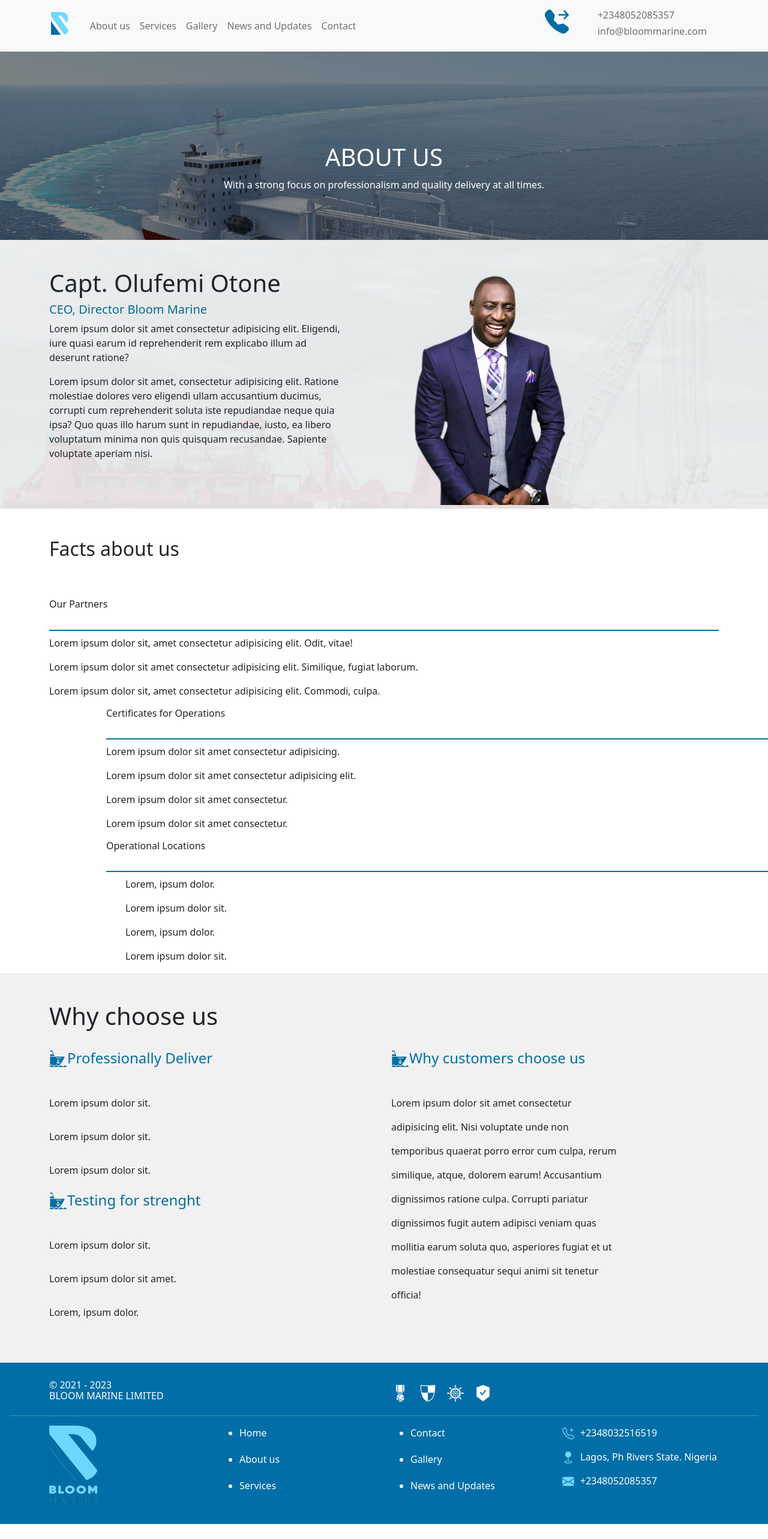
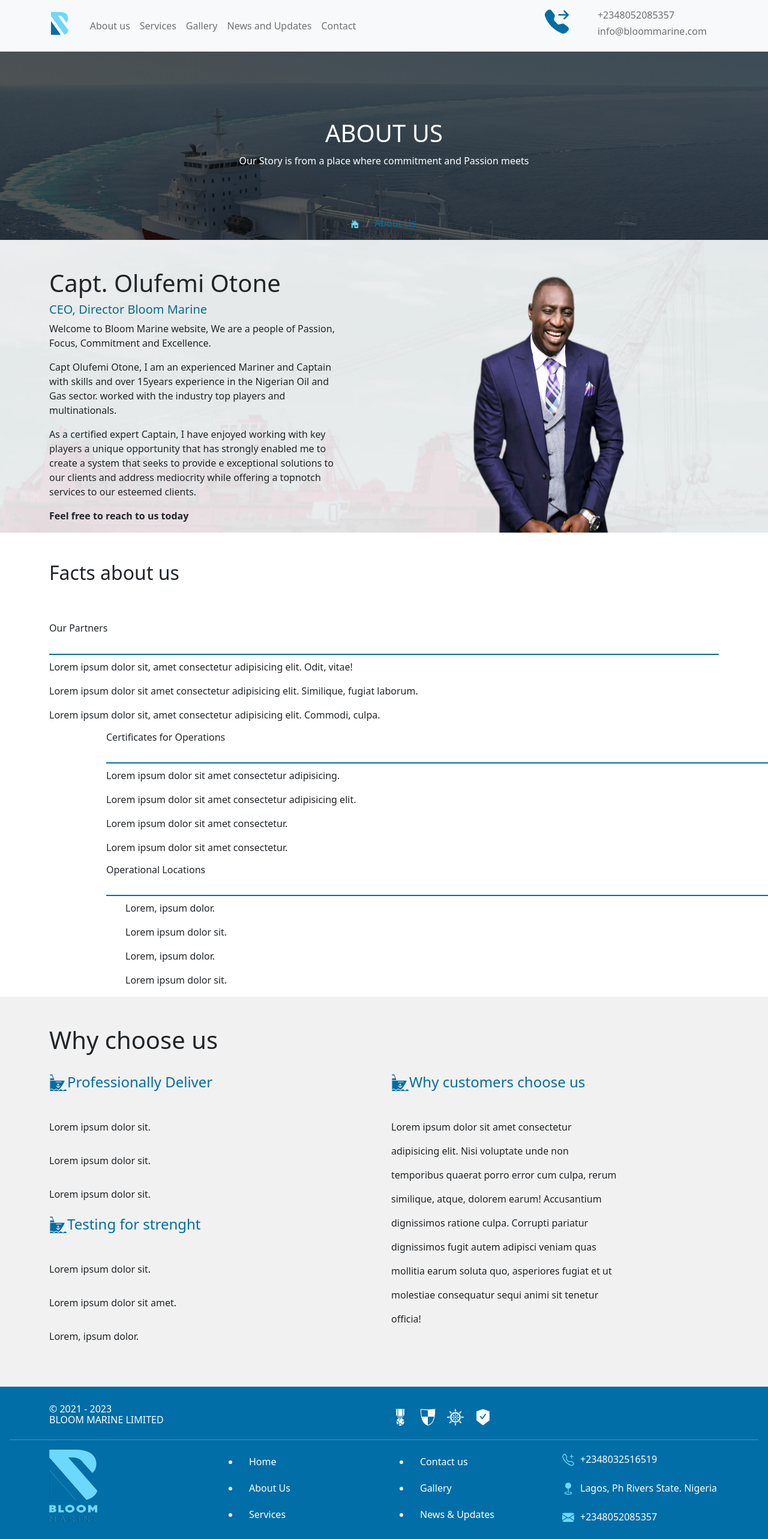
Before and after one commit to joseph-anselm/bloom, a Next.js app: page /about in a window 1280 px wide. Shown: the top 2566 px of the page at 60% size. Before the commit the page ends 2541 px from the top, so only its background shows below. Built offline with nearby package versions, Linux system fonts and the light colour scheme.

Commit message:
Bloom Marine fix

```diff
--- a/components/footer.js
+++ b/components/footer.js
@@ -1,6 +1,6 @@
 import React from "react";
 import Image from "next/image";
-import { Container, Row, Col, Button, Card } from "react-bootstrap";
+import { Container, Row, Col, Button, Card, Nav } from "react-bootstrap";
 import styles from "../styles/footer.module.css";
 import * as Icon from "react-bootstrap-icons";
 import * as IconName from "react-icons/gi";
@@ -39,24 +39,36 @@ export default function Footer() {
                 alt="footer logo"
                 src="/logo1.png"
                 width={80}
-                height={130}
+                height={120}
               />
             </Col>
             <Col xs={12} md={3} className={styles.footerlinks}>
               <ul>
-                <li>Home</li>
-                <li>About us</li>
-                <li>Services</li>
+                <li>
+                  <Nav.Link href="/">Home</Nav.Link>
+                </li>
+                <li>
+                  <Nav.Link href="/about">About Us</Nav.Link>
+                </li>
+                <li>
+                  <Nav.Link href="/services">Services</Nav.Link>
+                </li>
               </ul>
             </Col>
             <Col xs={12} md={3} className={styles.footerlinks}>
               <ul>
-                <li>Contact</li>
-                <li>Gallery</li>
-                <li>News and Updates</li>
+                <li>
+                  <Nav.Link href="/contact">Contact us</Nav.Link>
+                </li>
+                <li>
+                  <Nav.Link href="/Gallery">Gallery</Nav.Link>
+                </li>
+                <li>
+                  <Nav.Link href="/news">News & Updates</Nav.Link>
+                </li>
               </ul>
             </Col>
-            <Col xs={12} md={3}>
+            <Col xs={12} md={3} className={styles.footerlinks}>
               <p>
                 <Icon.TelephonePlus
                   size={20}
--- a/components/header2.js
+++ b/components/header2.js
@@ -1,10 +1,15 @@
 import React from "react";
 import styles from "../styles/header2.module.css";
-import { Button } from "react-bootstrap";
+import { Button, Nav } from "react-bootstrap";
 import "bootstrap/dist/css/bootstrap.min.css";
 import about from "../pages/about";
+import Breadcrumb from "react-bootstrap/Breadcrumb";
+import * as Icon from "react-bootstrap-icons";
+import * as IconName from "react-icons/gi";
+
 Header2.title;
 Header2.slogan;
+Header2.pagelink;
 export default function Header2() {
   return (
     <div>
@@ -15,11 +20,39 @@ export default function Header2() {
           <br /> */}
           <span>{Header2.title}</span>
         </h1>
-        <p>
-          {Header2.slogan}
-          With a strong focus on professionalism and quality delivery at all
-          times.
-        </p>
+        <p>{Header2.slogan}</p>
+        <div
+          style={{
+            textAlign: "center",
+            display: "block",
+            margin: "0 auto",
+            zIndex: "50",
+          }}
+        >
+          <Breadcrumb className={styles.breadcrumb}>
+            <Breadcrumb.Item href="/" className={styles.breadcrumb}>
+              <span>
+                <IconName.GiHouse
+                  size={15}
+                  style={{
+                    color: "#6DD8FF",
+                    marginRight: "3px",
+                  }}
+                />
+              </span>
+            </Breadcrumb.Item>
+            <Breadcrumb.Item
+              active
+              style={{
+                color: "#016DA4",
+                marginRight: "3px",
+                fontWeight: "400",
+              }}
+            >
+              {Header2.title}
+            </Breadcrumb.Item>
+          </Breadcrumb>
+        </div>
         {/* <Button
           size="lg"
           variant="outline-secondary"
--- a/pages/about.js
+++ b/pages/about.js
@@ -6,6 +6,7 @@ import Image from "next/image";
 import * as Icon from "react-bootstrap-icons";
 import * as IconName from "react-icons/gi";
 Header2.title = "About Us";
+Header2.slogan = "Our Story is from a place where commitment and Passion meets";
 export default function about() {
   return (
     <div>
@@ -17,21 +18,33 @@ export default function about() {
               <h5>CEO, Director Bloom Marine</h5>
 
               <p>
-                Lorem ipsum dolor sit amet consectetur adipisicing elit.
-                Eligendi, iure quasi earum id reprehenderit rem explicabo illum
-                ad deserunt ratione?
+                Welcome to Bloom Marine website, We are a people of Passion,
+                Focus, Commitment and Excellence.
               </p>
               <p>
-                Lorem ipsum dolor sit amet, consectetur adipisicing elit.
-                Ratione molestiae dolores vero eligendi ullam accusantium
-                ducimus, corrupti cum reprehenderit soluta iste repudiandae
-                neque quia ipsa? Quo quas illo harum sunt in repudiandae, iusto,
-                ea libero voluptatum minima non quis quisquam recusandae.
-                Sapiente voluptate aperiam nisi.
+                Capt Olufemi Otone, I am an experienced Mariner and Captain with
+                skills and over 15years experience in the Nigerian Oil and Gas
+                sector. worked with the industry top players and multinationals.
+              </p>
+              <p>
+                As a certified expert Captain, I have enjoyed working with key
+                players a unique opportunity that has strongly enabled me to
+                create a system that seeks to provide e exceptional solutions to
+                our clients and address mediocrity while offering a topnotch
+                services to our esteemed clients.
+              </p>
+              <p>
+                <b>Feel free to reach to us today</b>{" "}
               </p>
             </Col>
-            <Col xs={12} md={6}>
-              <Image alt="CEO" src="/img/ceo.png" width={350} height={394} />
+            <Col xs={12} md={6} className={styles.profilecol}>
+              <Image
+                alt="CEO"
+                src="/img/ceo.png"
+                width={350}
+                height={394}
+                styles={{}}
+              />
             </Col>
           </Row>
         </Container>
--- a/styles/About.module.css
+++ b/styles/About.module.css
@@ -10,6 +10,11 @@
 }
 .section1 .col {
   padding-right: 4em;
+}
+.profilecol {
+  display: flex;
+  justify-content: center;
+  align-content: flex-end;
 }
 .section2 {
   margin-top: 3em;
--- a/styles/footer.module.css
+++ b/styles/footer.module.css
@@ -13,6 +13,10 @@
 .footerlinks {
   margin-top: 20px;
 }
-.footerlinks ul Li {
-  padding-bottom: 20px;
+.footerlinks ul Li a {
+  padding-bottom: 12px;
+  color: white;
 }
+.footerlinks p {
+  line-height: 2;
+}
--- a/styles/header2.module.css
+++ b/styles/header2.module.css
@@ -19,7 +19,7 @@
   width: 100%;
   height: 400px;
   background-image: linear-gradient(120deg, #0a0a08, #0a1114);
-  opacity: 0.5;
+  opacity: 0.7;
 }
 .hero span {
   color: #ffffff;
@@ -44,3 +44,9 @@
   text-decoration: none;
   margin: 2px 5px;
 }
+
+.breadcrumb a {
+  color: #f1f1f1;
+  text-decoration: none;
+  font-style: italic;
+}
```
